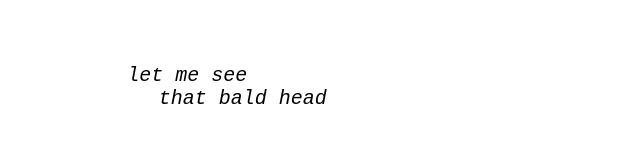
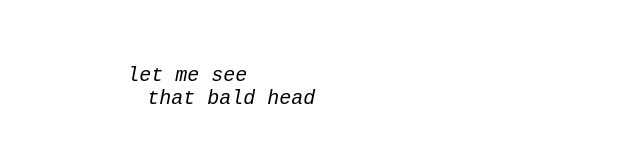
Before and after one commit to veggiedefender/dear_zack, a plain HTML site: page index.html in a window 1280 px wide. Shown: the part 188-330 px from the top of the page, 260-900 px from the left. Drawn offline with Linux system fonts and the light colour scheme.

Commit message:
More predictable behavior for different screen sizes

```diff
--- a/index.html
+++ b/index.html
@@ -8,6 +8,9 @@
     h1 {
       font-size: 100px;
       text-align: center;
+    }
+    div {
+      margin-left: 30%;
     }
     p {
       font-family: monospace;
@@ -21,8 +24,10 @@
   <h1>🦲
     <span id="camera">📷</span>
   </h1>
-  <p style="margin-left: 30%;">let me see</p>
-  <p style="margin-left: 32.5%;">that bald head</p>
+  <div>
+    <p>let me see</p>
+    <p style="margin-left: 1em">that bald head</p>
+  </div>
   <script>
     var c = document.getElementById('camera')
 
```
